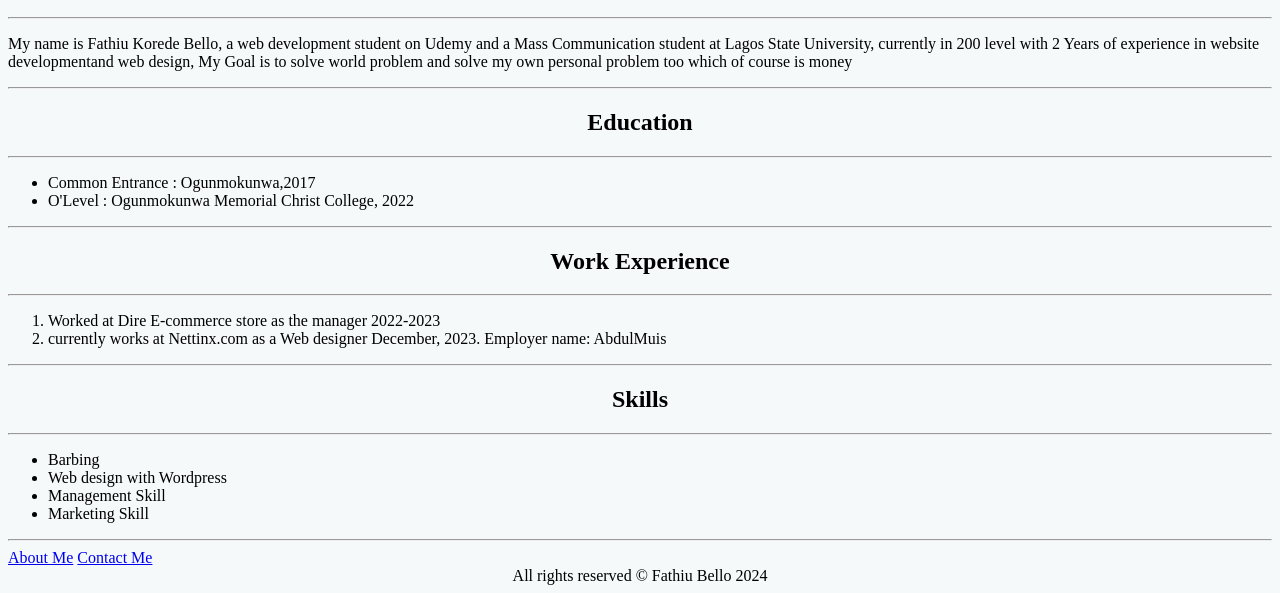
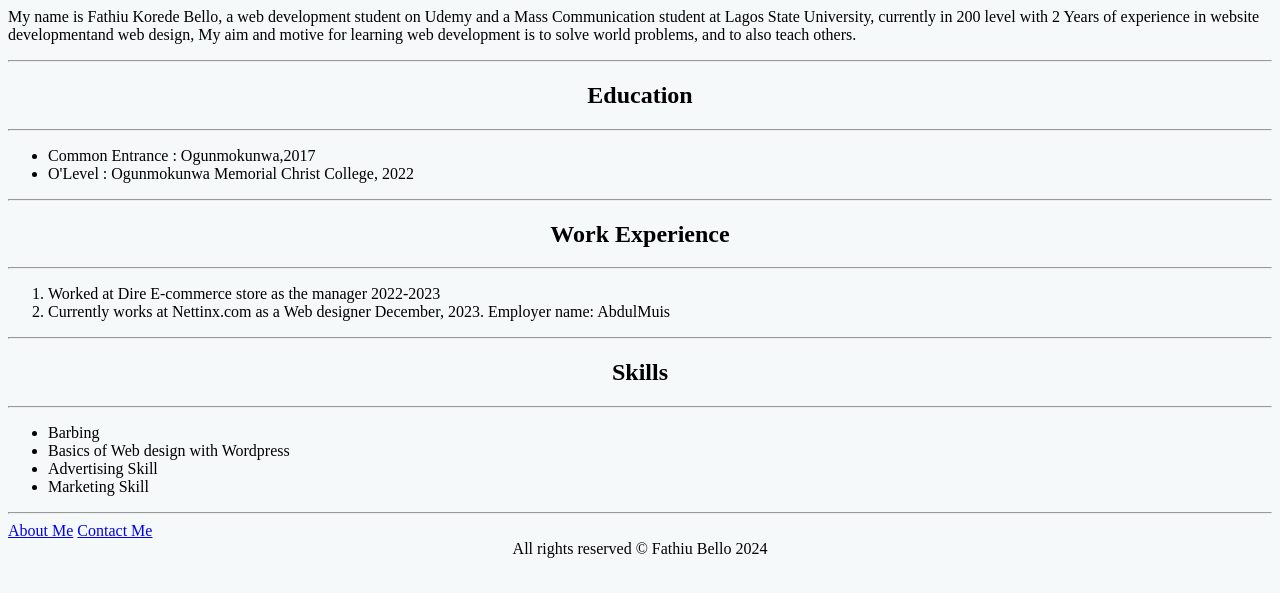
Before and after one commit to Ambellofficial/Resume, a plain HTML site: page index.html in a window 1280 px wide. Shown: the part 647-1240 px from the top of the page. After the commit the page ends 1213 px from the top, so only its background shows below. Drawn offline with Linux system fonts and the light colour scheme.

Commit message:
Add files via upload

```diff
--- a/index.html
+++ b/index.html
@@ -4,10 +4,10 @@
   <meta charset="UTF-8">
   <meta name="viewport" content="width=device-width, initial-scale=1.0">
   <title>Resume : Fathiu</title>
-  <link rel="icon">💚</link>
+  <link rel="icon" href="./WhatsApp Image 2024-09-27 at 15.54.53.jpeg">
 </head>
 <body style="background-color: rgb(245, 249, 249);">
-  <h1 style="text-align: center;">Fathiu Korede Bello</h1>
+  <h1 style="text-align: center; position: static;">Fathiu Korede Bello</h1>
   <hr>
 <p style="text-align: center;">
   <img width="300" src="./WhatsApp Image 2024-09-27 at 15.54.53.jpeg" alt="My Profile Picture">
@@ -18,7 +18,7 @@
     <hr>
     <p>My name is Fathiu Korede Bello, a web development student on Udemy and a Mass Communication student at
       Lagos State University, currently in 200 level with 2 Years of experience in website developmentand web
-      design, My Goal is to solve world problem and solve my own personal problem too which of course is money
+      design, My aim and motive for learning web development is to solve world problems, and to also teach others.
     </p>
   <hr>
   <h2 style="text-align: center;">Education</h2>
@@ -32,15 +32,15 @@
   <hr>
   <ol>
     <li>Worked at Dire E-commerce store as the manager 2022-2023</li>
-    <li>currently works at Nettinx.com as a Web designer December, 2023. Employer name: AbdulMuis</li>
+    <li>Currently works at Nettinx.com as a Web designer December, 2023. Employer name: AbdulMuis</li>
   </ol>
   <hr>
   <h2 style="text-align: center;">Skills</h2>
   <hr>
   <ul>
     <li>Barbing</li>
-    <li>Web design with Wordpress</li>
-    <li>Management Skill</li>
+    <li>Basics of Web design with Wordpress</li>
+    <li>Advertising Skill</li>
     <li>Marketing Skill</li>
   </ul>
   <hr>
```
